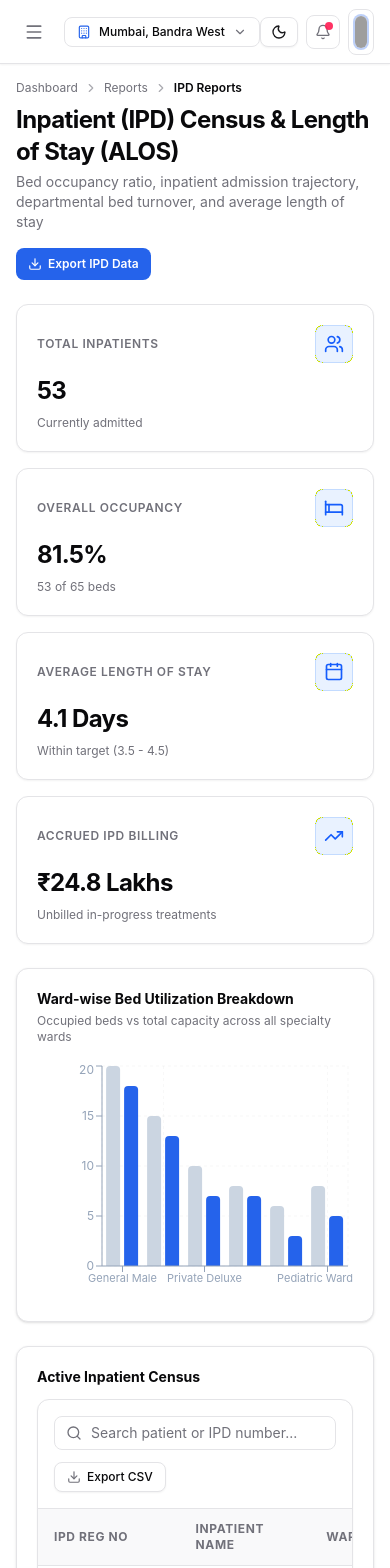
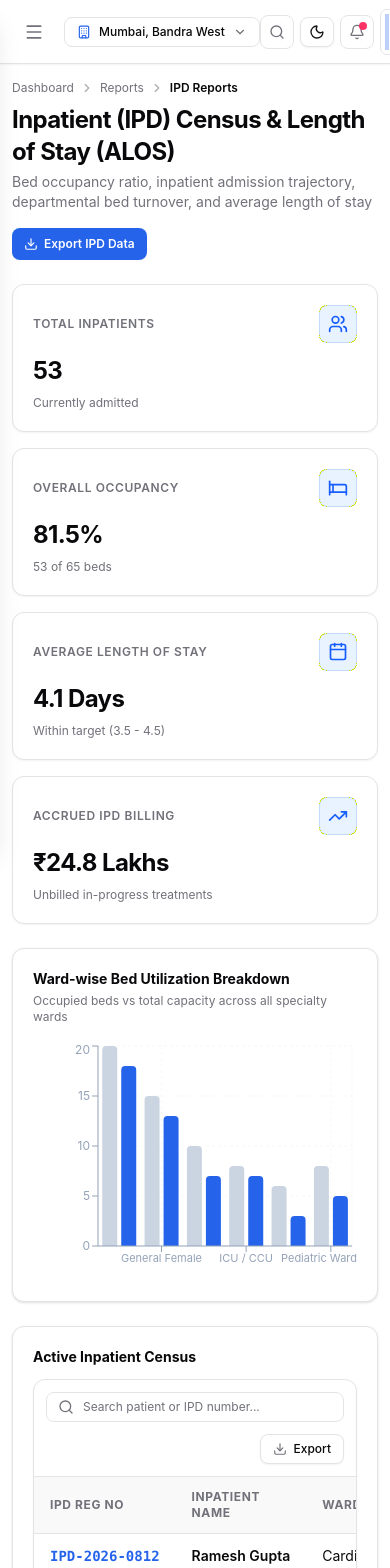
Before and after one commit to mohdfarhan7201/hospital-software-, a Next.js app: page /reports/ipd in a window 390 px wide. Shown: the top 1568 px of the page. Built offline with nearby package versions, Linux system fonts and the light colour scheme; grey boxes are pictures that could not be loaded.

Commit message:
feat: complete mobile and tablet responsive layouts, off-canvas navigation drawer, and adaptive modals

```diff
--- a/src/app/appointments/page.tsx
+++ b/src/app/appointments/page.tsx
@@ -287,8 +287,8 @@ export default function AppointmentsListPage() {
 
       {/* Book New Appointment Modal */}
       {showAddModal && (
-        <div className="fixed inset-0 z-50 flex items-center justify-center bg-slate-900/60 backdrop-blur-xs p-4">
-          <div className="w-full max-w-lg bg-white dark:bg-slate-900 rounded-2xl border border-slate-200 dark:border-slate-800 shadow-2xl p-6">
+        <div className="fixed inset-0 z-50 flex items-center justify-center bg-slate-900/60 backdrop-blur-xs p-3 sm:p-4">
+          <div className="w-full max-w-lg max-h-[92vh] overflow-y-auto bg-white dark:bg-slate-900 rounded-2xl border border-slate-200 dark:border-slate-800 shadow-2xl p-5 sm:p-6">
             <h3 className="text-base font-bold text-slate-900 dark:text-slate-100 mb-1">
               Book New Patient Appointment
             </h3>
@@ -334,7 +334,7 @@ export default function AppointmentsListPage() {
                     className="w-full p-2 rounded-lg border border-slate-200 dark:border-slate-700 bg-white dark:bg-slate-800 text-xs"
                   />
                 </div>
-                <div className="grid grid-cols-3 gap-2">
+                <div className="grid grid-cols-1 sm:grid-cols-3 gap-2">
                   <div>
                     <label className="block text-[11px] font-medium mb-1 text-slate-600 dark:text-slate-400">
                       City
@@ -395,7 +395,7 @@ export default function AppointmentsListPage() {
                 </select>
               </div>
 
-              <div className="grid grid-cols-2 gap-3">
+              <div className="grid grid-cols-1 sm:grid-cols-2 gap-3">
                 <div>
                   <label className="block font-semibold mb-1 text-slate-700 dark:text-slate-300">
                     Appointment Date
@@ -430,7 +430,7 @@ export default function AppointmentsListPage() {
                 </div>
               </div>
 
-              <div className="grid grid-cols-2 gap-3">
+              <div className="grid grid-cols-1 sm:grid-cols-2 gap-3">
                 <div>
                   <label className="block font-semibold mb-1 text-slate-700 dark:text-slate-300">
                     Visit Type
--- a/src/app/patients/[patientId]/page.tsx
+++ b/src/app/patients/[patientId]/page.tsx
@@ -193,7 +193,7 @@ export default function Patient360Page({ params }: { params: Promise<{ patientId
       </div>
 
       {/* Tabs Bar */}
-      <div className="border-b border-slate-200 dark:border-slate-800 flex overflow-x-auto gap-2 mb-6">
+      <div className="border-b border-slate-200 dark:border-slate-800 flex overflow-x-auto gap-2 mb-6 scrollbar-thin scrollbar-thumb-slate-200 dark:scrollbar-thumb-slate-800 pb-0.5">
         {tabs.map((tab) => {
           const Icon = tab.icon;
           const isActive = activeTab === tab.id;
@@ -806,8 +806,8 @@ export default function Patient360Page({ params }: { params: Promise<{ patientId
 
       {/* Add Visit Modal */}
       {showAddVisitModal && (
-        <div className="fixed inset-0 z-50 flex items-center justify-center bg-slate-900/60 backdrop-blur-xs p-4">
-          <div className="w-full max-w-md bg-white dark:bg-slate-900 rounded-2xl border border-slate-200 dark:border-slate-800 shadow-2xl p-6">
+        <div className="fixed inset-0 z-50 flex items-center justify-center bg-slate-900/60 backdrop-blur-xs p-3 sm:p-4">
+          <div className="w-full max-w-md max-h-[92vh] overflow-y-auto bg-white dark:bg-slate-900 rounded-2xl border border-slate-200 dark:border-slate-800 shadow-2xl p-5 sm:p-6">
             <h3 className="text-base font-bold text-slate-900 dark:text-slate-100 mb-1">
               Create New OPD Encounter
             </h3>
--- a/src/components/common/DataTable.tsx
+++ b/src/components/common/DataTable.tsx
@@ -132,10 +132,10 @@ export function DataTable<T extends Record<string, any>>({
   return (
     <div className="bg-[var(--card)] border border-[var(--border)] rounded-xl overflow-hidden shadow-xs transition-colors">
       {/* Table Toolbar */}
-      <div className="p-4 border-b border-[var(--border)] flex flex-col md:flex-row md:items-center justify-between gap-3">
-        {/* Search */}
-        <div className="flex flex-1 items-center gap-2">
-          <div className="relative flex-1 max-w-sm">
+      <div className="p-3 sm:p-4 border-b border-[var(--border)] flex flex-col md:flex-row md:items-center justify-between gap-3">
+        {/* Search & Filters */}
+        <div className="flex flex-1 flex-wrap items-center gap-2">
+          <div className="relative flex-1 min-w-[180px] max-w-sm">
             <Search className="absolute left-3 top-1/2 -translate-y-1/2 w-4 h-4 text-[var(--muted-foreground)]" />
             <input
               type="text"
@@ -145,13 +145,13 @@ export function DataTable<T extends Record<string, any>>({
                 setSearchQuery(e.target.value);
                 setCurrentPage(1);
               }}
-              className="w-full pl-9 pr-3 py-1.5 text-sm rounded-lg border border-[var(--border)] bg-[var(--background)] text-[var(--foreground)] placeholder:text-[var(--muted-foreground)] focus:outline-hidden focus:ring-1 focus:ring-[var(--primary)] transition-all"
+              className="w-full pl-9 pr-3 py-1.5 text-xs sm:text-sm rounded-lg border border-[var(--border)] bg-[var(--background)] text-[var(--foreground)] placeholder:text-[var(--muted-foreground)] focus:outline-hidden focus:ring-1 focus:ring-[var(--primary)] transition-all"
             />
           </div>
 
           {/* Filter Dropdowns */}
           {filters.map((filter) => (
-            <div key={filter.key} className="flex items-center gap-1.5">
+            <div key={filter.key} className="flex items-center gap-1.5 shrink-0">
               <select
                 aria-label={filter.label}
                 value={activeFilters[filter.key] || "ALL"}
@@ -176,7 +176,7 @@ export function DataTable<T extends Record<string, any>>({
         </div>
 
         {/* Action Buttons */}
-        <div className="flex items-center gap-2">
+        <div className="flex items-center gap-2 shrink-0 self-end md:self-auto">
           {actions}
           <button
             onClick={handleExport}
@@ -184,7 +184,8 @@ export function DataTable<T extends Record<string, any>>({
             title="Download CSV report"
           >
             <Download className="w-3.5 h-3.5 text-[var(--muted-foreground)]" />
-            Export CSV
+            <span className="hidden sm:inline">Export CSV</span>
+            <span className="sm:hidden">Export</span>
           </button>
         </div>
       </div>
--- a/src/components/layout/AppHeader.tsx
+++ b/src/components/layout/AppHeader.tsx
@@ -177,7 +177,7 @@ export const AppHeader: React.FC<AppHeaderProps> = ({
             )}
           </div>
 
-          {/* Global Search Trigger */}
+          {/* Global Search Trigger (Desktop) */}
           <button
             onClick={() => setShowSearchModal(true)}
             className="hidden lg:flex items-center gap-2 px-3 py-1.5 text-xs rounded-lg border border-[var(--border)] bg-[var(--background)] text-[var(--muted-foreground)] hover:text-[var(--foreground)] hover:bg-[var(--muted)] w-64 justify-between transition-colors"
@@ -193,11 +193,21 @@ export const AppHeader: React.FC<AppHeaderProps> = ({
         </div>
 
         {/* Right Action Icons & Role Switcher */}
-        <div className="flex items-center gap-2 sm:gap-3">
-          {/* Quick Register Patient Button */}
+        <div className="flex items-center gap-1.5 sm:gap-2.5">
+          {/* Mobile Search Trigger Icon */}
+          <button
+            onClick={() => setShowSearchModal(true)}
+            className="flex lg:hidden p-2 rounded-lg text-[var(--muted-foreground)] hover:bg-[var(--muted)] hover:text-[var(--foreground)] transition-colors border border-[var(--border)] bg-[var(--card)]"
+            title="Quick Search"
+            aria-label="Quick Search"
+          >
+            <Search className="w-4 h-4" />
+          </button>
+
+          {/* Quick Register Patient Button (Desktop & Tablet) */}
           <Link
             href="/patients/new"
-            className="hidden sm:inline-flex items-center gap-1.5 px-3 py-1.5 text-xs font-semibold rounded-lg bg-[var(--primary)] hover:opacity-90 text-white shadow-xs transition-opacity"
+            className="hidden md:inline-flex items-center gap-1.5 px-3 py-1.5 text-xs font-semibold rounded-lg bg-[var(--primary)] hover:opacity-90 text-white shadow-xs transition-opacity"
           >
             <Plus className="w-4 h-4" />
             <span>New Patient</span>
@@ -207,18 +217,18 @@ export const AppHeader: React.FC<AppHeaderProps> = ({
           <button
             onClick={toggleTheme}
             aria-label="Toggle Theme"
-            className="flex items-center gap-1.5 px-2.5 py-1.5 rounded-lg border border-[var(--border)] bg-[var(--card)] hover:bg-[var(--muted)] text-[var(--foreground)] transition-colors shadow-xs font-medium text-xs cursor-pointer"
+            className="flex items-center gap-1.5 px-2 sm:px-2.5 py-1.5 rounded-lg border border-[var(--border)] bg-[var(--card)] hover:bg-[var(--muted)] text-[var(--foreground)] transition-colors shadow-xs font-medium text-xs cursor-pointer shrink-0"
             title={isDark ? "Switch to Pure Light Mode" : "Switch to Deep Dark Mode"}
           >
             {isDark ? (
               <>
                 <Sun className="w-4 h-4 text-amber-400" />
-                <span className="hidden sm:inline font-bold">Light Mode</span>
+                <span className="hidden sm:inline font-bold">Light</span>
               </>
             ) : (
               <>
                 <Moon className="w-4 h-4 text-slate-800" />
-                <span className="hidden sm:inline font-bold">Dark Mode</span>
+                <span className="hidden sm:inline font-bold">Dark</span>
               </>
             )}
           </button>
--- a/src/components/layout/AppSidebar.tsx
+++ b/src/components/layout/AppSidebar.tsx
@@ -91,9 +91,10 @@ export const AppSidebar: React.FC<AppSidebarProps> = ({
       {/* Sidebar Container */}
       <aside
         className={cn(
-          "fixed top-0 bottom-0 left-0 z-50 flex flex-col bg-[var(--sidebar)] border-r border-[var(--sidebar-border)] text-[var(--sidebar-foreground)] transition-all duration-300 ease-in-out",
-          collapsed ? "w-20" : "w-72",
-          // Mobile responsive classes
+          "fixed top-0 bottom-0 left-0 z-50 flex flex-col bg-[var(--sidebar)] border-r border-[var(--sidebar-border)] text-[var(--sidebar-foreground)] transition-all duration-300 ease-in-out shadow-xl md:shadow-none",
+          // On mobile, drawer is always full 18rem (w-72); on desktop toggles between w-20 and w-72
+          collapsed ? "w-72 md:w-20" : "w-72",
+          // Mobile slide-over drawer
           mobileOpen ? "translate-x-0" : "-translate-x-full md:translate-x-0"
         )}
       >
@@ -101,12 +102,46 @@ export const AppSidebar: React.FC<AppSidebarProps> = ({
         <div
           className={cn(
             "h-16 flex items-center border-b border-[var(--sidebar-border)] shrink-0 transition-all",
-            collapsed ? "justify-center px-2" : "justify-between px-4"
+            collapsed ? "justify-between px-4 md:justify-center md:px-2" : "justify-between px-4"
           )}
         >
+          {/* 1. Mobile Header (always full branding + close X button) */}
+          <div className="flex md:hidden items-center justify-between w-full">
+            <Link
+              href="/dashboard"
+              className="flex items-center gap-2.5 overflow-hidden min-w-0"
+              onClick={onCloseMobile}
+            >
+              <div className="w-9 h-9 rounded-xl bg-[var(--primary)] flex items-center justify-center text-white shadow-xs shrink-0">
+                <HeartPulse className="w-5 h-5 stroke-[2.2]" />
+              </div>
+              <div className="truncate">
+                <div className="flex items-center gap-1.5">
+                  <span className="font-bold text-base text-[var(--foreground)] tracking-tight">
+                    Nuvert<span className="text-[var(--primary)]">OS</span>
+                  </span>
+                  <span className="text-[9px] uppercase font-bold tracking-widest px-1.5 py-0.2 rounded bg-[var(--primary)]/10 text-[var(--primary)] border border-[var(--primary)]/20">
+                    HIS
+                  </span>
+                </div>
+                <p className="text-[10px] text-[var(--muted-foreground)] truncate max-w-[140px]">
+                  {currentBranch.city} Branch
+                </p>
+              </div>
+            </Link>
+            <button
+              onClick={onCloseMobile}
+              className="p-1.5 rounded-lg text-[var(--muted-foreground)] hover:bg-[var(--muted)] hover:text-[var(--foreground)] transition-colors"
+              title="Close drawer"
+            >
+              <X className="w-5 h-5" />
+            </button>
+          </div>
+
+          {/* 2. Desktop Header (switches between icon-only and full branding) */}
+          <div className="hidden md:flex items-center w-full justify-between">
             {collapsed ? (
-            /* Collapsed State: Full uncropped logo centered, click to expand */
-            <div className="flex items-center justify-center gap-1">
+              <div className="flex items-center justify-center w-full">
                 <button
                   onClick={onToggleCollapse}
                   className="w-10 h-10 rounded-xl bg-[var(--primary)] flex items-center justify-center text-white shadow-md shrink-0 hover:opacity-90 transition-transform active:scale-95 cursor-pointer"
@@ -116,12 +151,10 @@ export const AppSidebar: React.FC<AppSidebarProps> = ({
                 </button>
               </div>
             ) : (
-            /* Expanded State: Full Logo with NuvertOS HIS and Collapse Toggle */
               <>
                 <Link
                   href="/dashboard"
                   className="flex items-center gap-3 overflow-hidden min-w-0"
-                onClick={onCloseMobile}
                 >
                   <div className="w-10 h-10 rounded-xl bg-[var(--primary)] flex items-center justify-center text-white shadow-xs shrink-0">
                     <HeartPulse className="w-6 h-6 stroke-[2.2]" />
@@ -141,28 +174,20 @@ export const AppSidebar: React.FC<AppSidebarProps> = ({
                   </div>
                 </Link>
 
-              {/* Desktop Collapse & Mobile Close */}
-              <div className="flex items-center gap-1">
                 <button
                   onClick={onToggleCollapse}
-                  className="hidden md:flex p-1.5 rounded-lg text-[var(--muted-foreground)] hover:bg-[var(--muted)] hover:text-[var(--foreground)] transition-colors cursor-pointer"
+                  className="p-1.5 rounded-lg text-[var(--muted-foreground)] hover:bg-[var(--muted)] hover:text-[var(--foreground)] transition-colors cursor-pointer"
                   title="Collapse sidebar"
                 >
                   <PanelLeftClose className="w-4 h-4" />
                 </button>
-                <button
-                  onClick={onCloseMobile}
-                  className="flex md:hidden p-1.5 rounded-lg text-[var(--muted-foreground)] hover:bg-[var(--muted)] hover:text-[var(--foreground)] transition-colors"
-                >
-                  <X className="w-5 h-5" />
-                </button>
-              </div>
               </>
             )}
           </div>
+        </div>
 
-        {/* Quick Nav Search (only when expanded) */}
-        {!collapsed && (
+        {/* Quick Nav Search (visible when expanded OR on mobile drawer) */}
+        {(!collapsed || mobileOpen) && (
           <div className="px-3 pt-3 pb-2 border-b border-[var(--sidebar-border)] shrink-0">
             <div className="relative">
               <Search className="w-3.5 h-3.5 absolute left-2.5 top-1/2 -translate-y-1/2 text-[var(--muted-foreground)]" />
--- a/src/components/layout/DashboardShell.tsx
+++ b/src/components/layout/DashboardShell.tsx
@@ -34,11 +34,11 @@ export const DashboardShell: React.FC<DashboardShellProps> = ({ children }) => {
           onToggleSidebar={() => setCollapsed(!collapsed)}
         />
 
-        <main className="flex-1 p-4 sm:p-6 md:p-8 max-w-7xl w-full mx-auto">
+        <main className="flex-1 px-3 sm:px-6 md:px-8 py-4 sm:py-6 max-w-7xl w-full mx-auto overflow-x-hidden">
           {children}
         </main>
 
-        <footer className="h-12 border-t border-[var(--border)] px-6 flex items-center justify-between text-xs text-[var(--muted-foreground)] bg-[var(--card)]/60">
+        <footer className="border-t border-[var(--border)] px-4 sm:px-6 py-3 flex flex-col sm:flex-row items-center justify-between gap-2 text-xs text-[var(--muted-foreground)] bg-[var(--card)]/60 text-center sm:text-left">
           <p>© 2026 NuvertOS Hospital Operating System. Enterprise Healthcare Edition.</p>
           <div className="flex items-center gap-4">
             <span className="inline-flex items-center gap-1.5">
```
Lines whose indentation alone changed are shown as unchanged.
